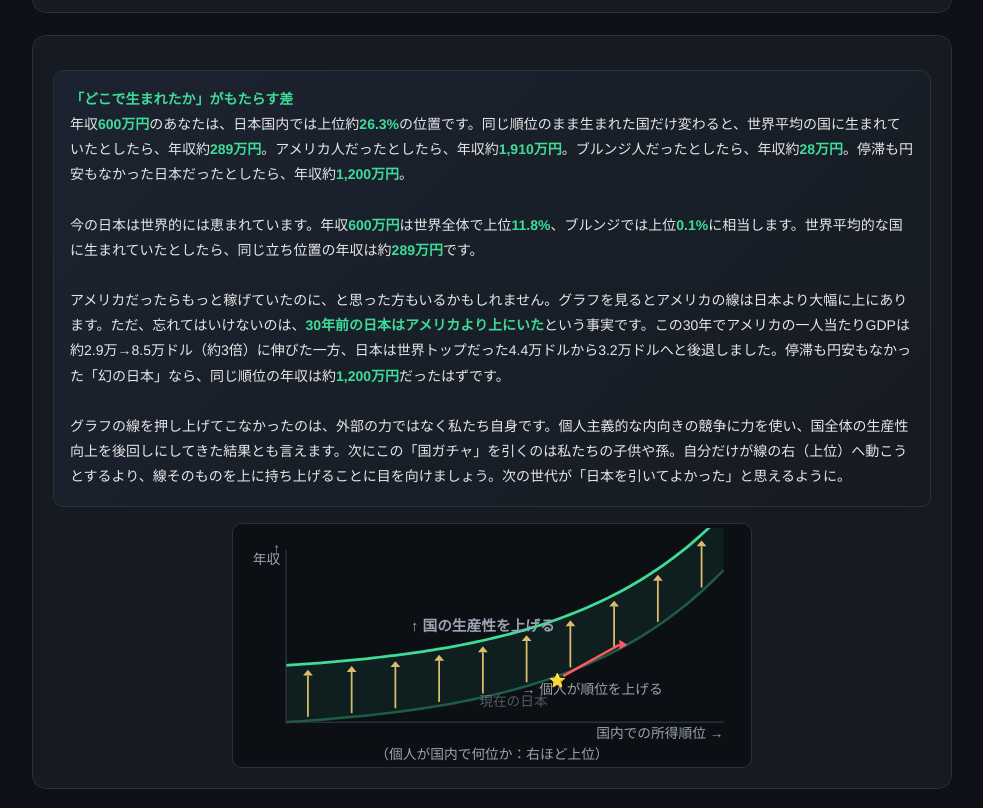
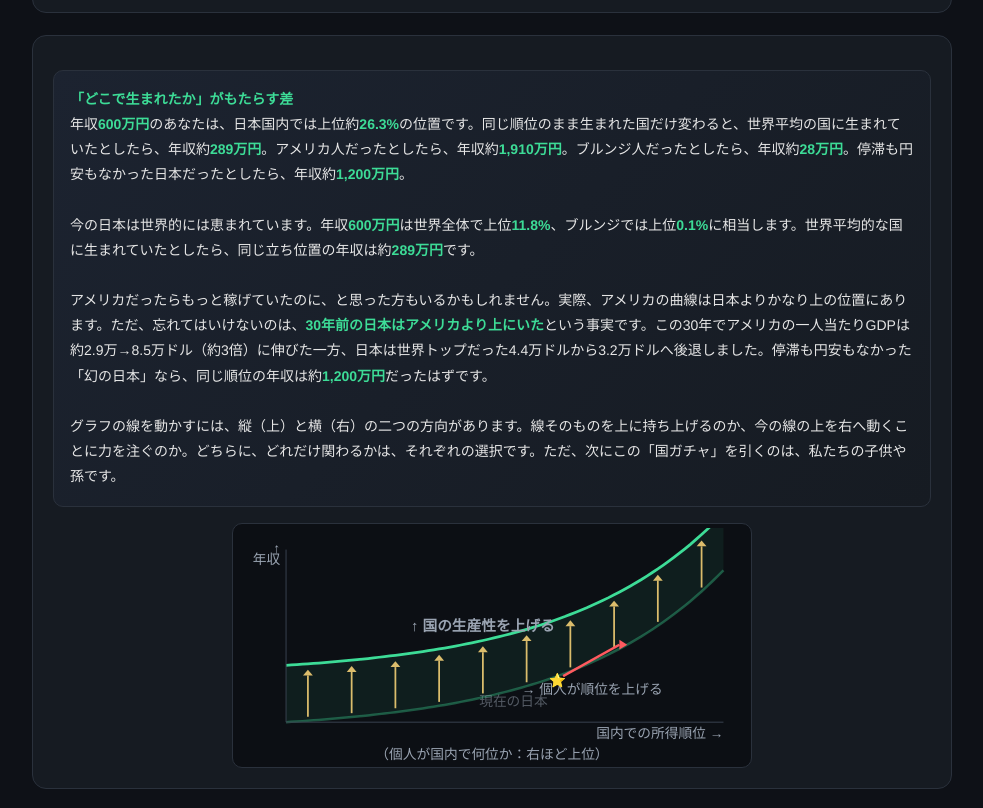
Before and after one commit to kuniakimat/country, a plain HTML site: page index.html in a window 1280 px wide. Shown: the part 1194-2002 px from the top of the page, without its empty margins (148-1131 px from the left). Drawn offline with Linux system fonts and the light colour scheme.

Commit message:
Add files via upload

```diff
--- a/index.html
+++ b/index.html
@@ -537,8 +537,8 @@ function renderInsight(income, selected){
   `<b>「どこで生まれたか」がもたらす差</b><br>
   年収<b>${income}万円</b>のあなたは、日本国内では上位約<b>${formatPct(100-jpP)}%</b>の位置です。同じ順位のまま生まれた国だけ変わると、${lines}<br><br>
   今の日本は世界的には恵まれています。年収<b>${income}万円</b>は世界全体で上位<b>${worldPct}%</b>、ブルンジでは上位<b>${burundiPct}%</b>に相当します。${eqWorld < income ? `世界平均的な国に生まれていたとしたら、同じ立ち位置の年収は約<b>${Math.round(eqWorld).toLocaleString()}万円</b>です。` : ''}<br><br>
-  アメリカだったらもっと稼げていたのに、と思った方もいるかもしれません。グラフを見るとアメリカの線は日本より大幅に上にあります。ただ、忘れてはいけないのは、<b>30年前の日本はアメリカより上にいた</b>という事実です。この30年でアメリカの一人当たりGDPは約2.9万→8.5万ドル（約3倍）に伸びた一方、日本は世界トップだった4.4万ドルから3.2万ドルへと後退しました。停滞も円安もなかった「幻の日本」なら、同じ順位の年収は約<b>${Math.round(eqPhantom).toLocaleString()}万円</b>だったはずです。<br><br>
-  グラフの線を押し上げてこなかったのは、外部の力ではなく私たち自身です。個人主義的な内向きの競争に力を使い、国全体の生産性向上を後回しにしてきた結果とも言えます。次にこの「国ガチャ」を引くのは私たちの子供や孫。自分だけが線の右（上位）へ動こうとするより、線そのものを上に持ち上げることに目を向けましょう。次の世代が「日本を引いてよかった」と思えるように。`;
+  アメリカだったらもっと稼げていたのに、と思った方もいるかもしれません。実際、アメリカの曲線は日本よりかなり上の位置にあります。ただ、忘れてはいけないのは、<b>30年前の日本はアメリカより上にいた</b>という事実です。この30年でアメリカの一人当たりGDPは約2.9万→8.5万ドル（約3倍）に伸びた一方、日本は世界トップだった4.4万ドルから3.2万ドルへ後退しました。停滞も円安もなかった「幻の日本」なら、同じ順位の年収は約<b>${Math.round(eqPhantom).toLocaleString()}万円</b>だったはずです。<br><br>
+  グラフの線を動かすには、縦（上）と横（右）の二つの方向があります。線そのものを上に持ち上げるのか、今の線の上を右へ動くことに力を注ぐのか。どちらに、どれだけ関わるかは、それぞれの選択です。ただ、次にこの「国ガチャ」を引くのは、私たちの子供や孫です。`;
 }
 
 function renderConceptDiagram(){
```
